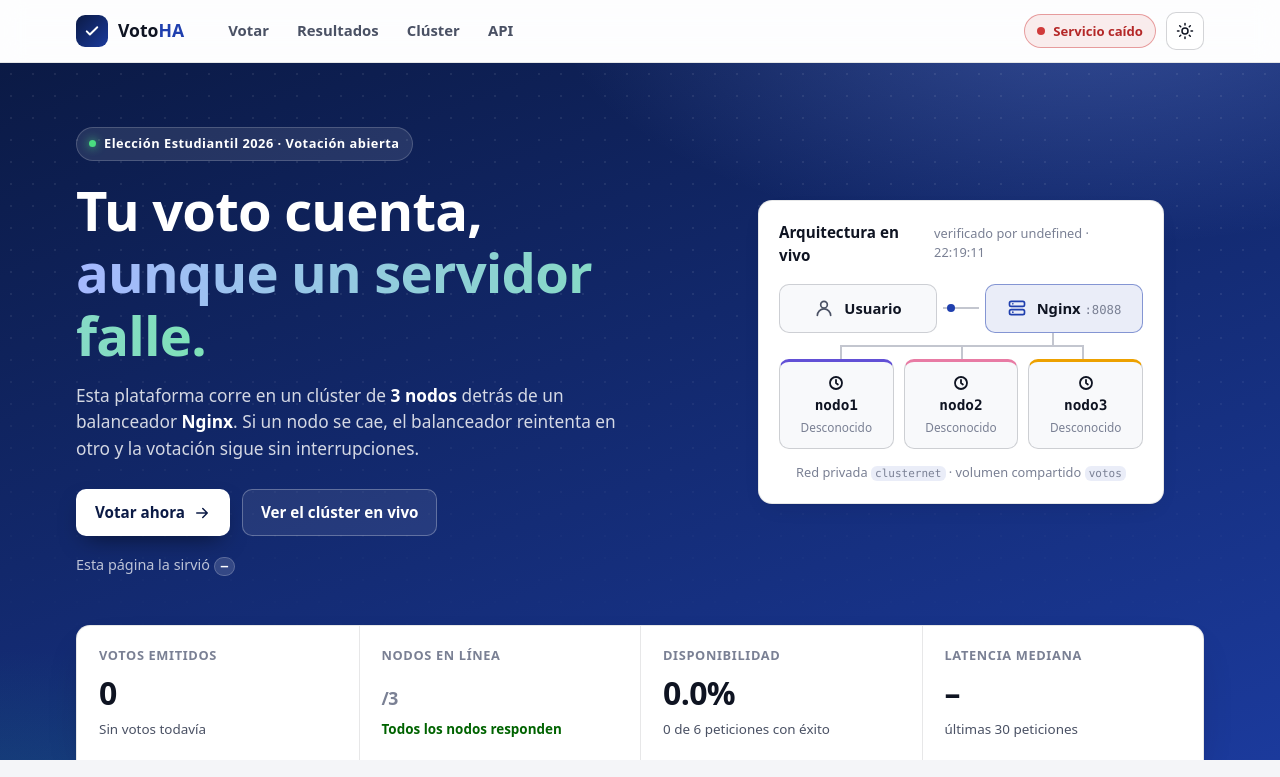
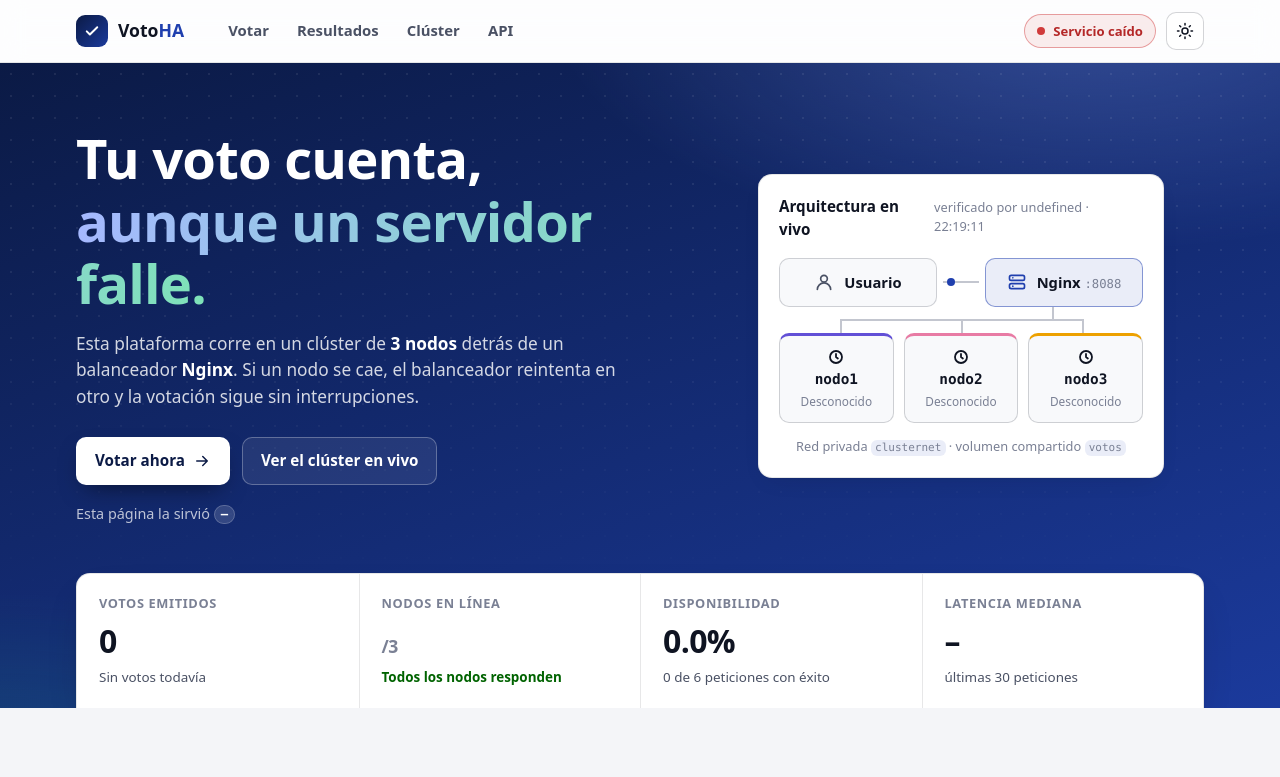
Before and after one commit to manasesortez/Clase-36-GSW-Ejercicio, a website: page app/public/index.html in a window 1280 px wide. Shown: the top 777 px of the page. Drawn offline with Linux system fonts and the light colour scheme; no server answers.

Commit message:
Quitar etiqueta del hero

```diff
--- a/app/public/index.html
+++ b/app/public/index.html
@@ -42,7 +42,6 @@
   <section class="hero">
     <div class="contenedor hero-grid">
       <div class="hero-texto">
-        <p class="eyebrow"><span class="eyebrow-punto"></span> Elección Estudiantil 2026 · Votación abierta</p>
         <h1>Tu voto cuenta,<br><span class="resaltado">aunque un servidor falle.</span></h1>
         <p class="hero-sub">
           Esta plataforma corre en un clúster de <strong>3 nodos</strong> detrás de un balanceador
--- a/app/public/styles.css
+++ b/app/public/styles.css
@@ -255,7 +255,7 @@ svg { stroke: currentColor; fill: none; stroke-width: 2; stroke-linecap: round;
   background: rgba(255,255,255,.1); border: 1px solid rgba(255,255,255,.18);
 }
 .eyebrow-punto { width: 7px; height: 7px; border-radius: 50%; background: #4ade80; box-shadow: 0 0 10px #4ade80; }
-.hero h1 { font-size: clamp(2.1rem, 4.6vw, 3.4rem); font-weight: 800; margin: 18px 0 16px; }
+.hero h1 { font-size: clamp(2.1rem, 4.6vw, 3.4rem); font-weight: 800; margin: 0 0 16px; }
 .resaltado { background: linear-gradient(90deg, #a5b8ff, #7ee2b8); -webkit-background-clip: text; background-clip: text; color: transparent; }
 .hero-sub { font-size: 1.08rem; color: rgba(255,255,255,.82); max-width: 560px; }
 .hero-sub strong { color: #fff; }
```
